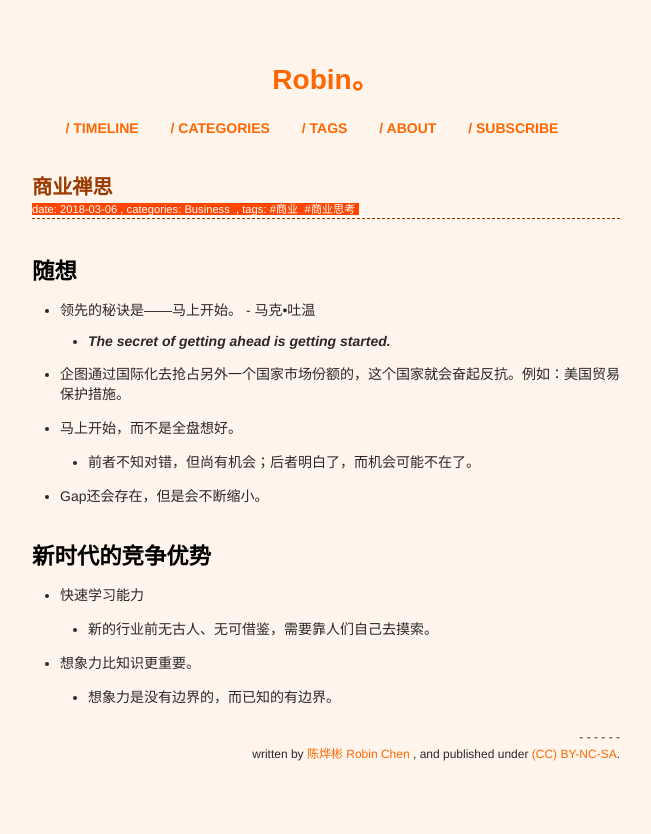
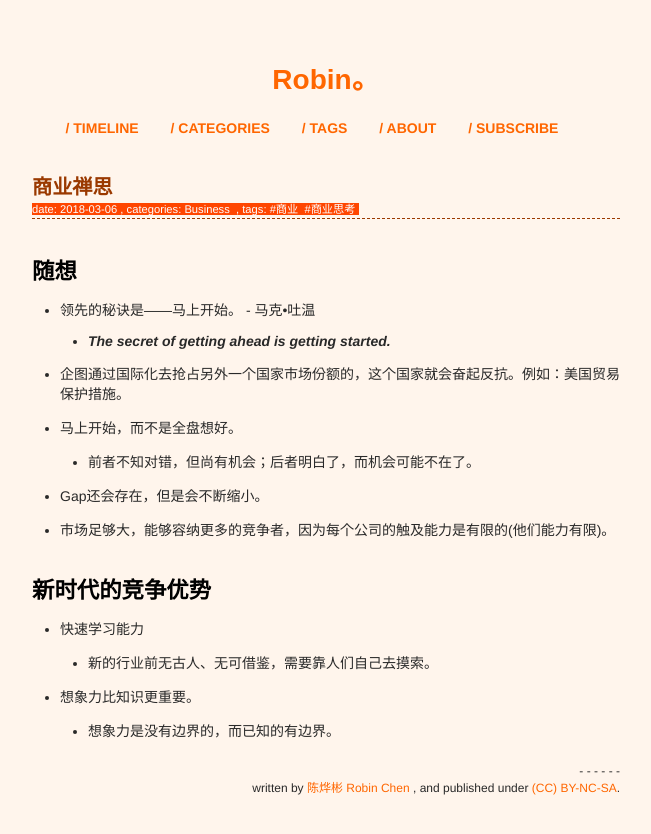
Before and after one commit to xianyuxmu/xianyuxmu.github.io, a Jekyll site: the page built from _posts/2018-03-06-zen-of-business.md, in a window 1280 px wide. Shown: the top 834 px of the page, without its empty margins (314-965 px from the left). Built offline with Jekyll 4.4.1, drawn with Linux system fonts in a browser that asks for light colours; comment, search, counter and statistics services are not loaded.

Commit message:
商业思考

```diff
--- a/_posts/2018-03-06-zen-of-business.md
+++ b/_posts/2018-03-06-zen-of-business.md
@@ -18,6 +18,7 @@ tags:
 - 马上开始，而不是全盘想好。
 	- 前者不知对错，但尚有机会；后者明白了，而机会可能不在了。
 - Gap还会存在，但是会不断缩小。
+- 市场足够大，能够容纳更多的竞争者，因为每个公司的触及能力是有限的(他们能力有限)。
 
 
 ## 新时代的竞争优势
```
